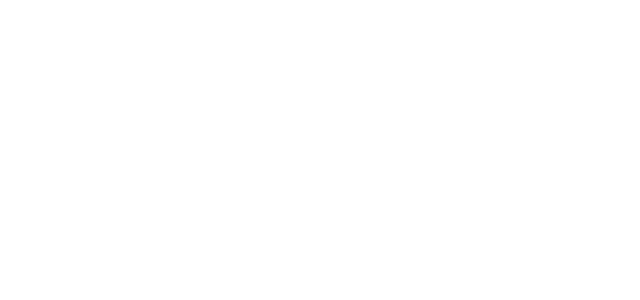
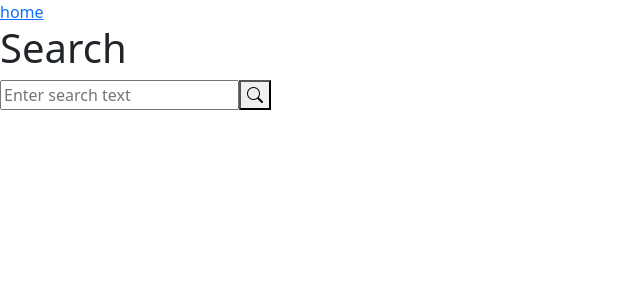
Before and after one commit to na3iaC/calorie_counter, a Vue app in the folder frontend/vue-project/: page / in a window 1280 px wide. Shown: the top 300 px of the page, without its empty margins (0-640 px from the left). Built offline with nearby package versions, Linux system fonts and the light colour scheme.

Commit message:
adding router

```diff
--- a/frontend/vue-project/jsconfig.json
+++ b/frontend/vue-project/jsconfig.json
@@ -1,5 +1,6 @@
 {
   "compilerOptions": {
+
     "paths": {
       "@/*": ["./src/*"]
     }
--- a/frontend/vue-project/package.json
+++ b/frontend/vue-project/package.json
@@ -9,7 +9,10 @@
     "preview": "vite preview"
   },
   "dependencies": {
-    "vue": "^3.4.15"
+    "bootstrap": "^5.3.3",
+    "bootstrap-icons": "^1.11.3",
+    "vue": "^3.4.15",
+    "vue-router": "^4.3.0"
   },
   "devDependencies": {
     "@vitejs/plugin-vue": "^5.0.3",
--- a/frontend/vue-project/src/main.js
+++ b/frontend/vue-project/src/main.js
@@ -1,5 +1,9 @@
 
 import { createApp } from 'vue'
 import App from './views/App.vue'
+import router from "./router"
+import "bootstrap/dist/css/bootstrap.min.css"
+import "bootstrap"
+import 'bootstrap-icons/font/bootstrap-icons.css';
 
-createApp(App).mount('#app')
+createApp(App).use(router).mount('#app')
--- a/frontend/vue-project/src/views/App.vue
+++ b/frontend/vue-project/src/views/App.vue
@@ -1,7 +1,7 @@
 <template>
 
-
-
+<router-link to="/">home</router-link>
+<router-view />
 
 </template>
 <script>
--- a/frontend/vue-project/src/views/pages/Search.vue
+++ b/frontend/vue-project/src/views/pages/Search.vue
@@ -6,7 +6,7 @@
             <input type="text" v-model="searchInput" placeholder="Enter search text">
             <button type="submit" class="search-button" aria-label="Search"><i class="bi bi-search"></i></button>
         </form>
-        <em v-if="loading">Loading users...</em>
+        <em v-if="loading">Loading items...</em>
         <div>
             <ul v-if="foods.length">
             <li v-for="food in foods" :key="food.food_id">
```
Also changed, not shown: 1 other file (tests, documents, lock files or other folders).
